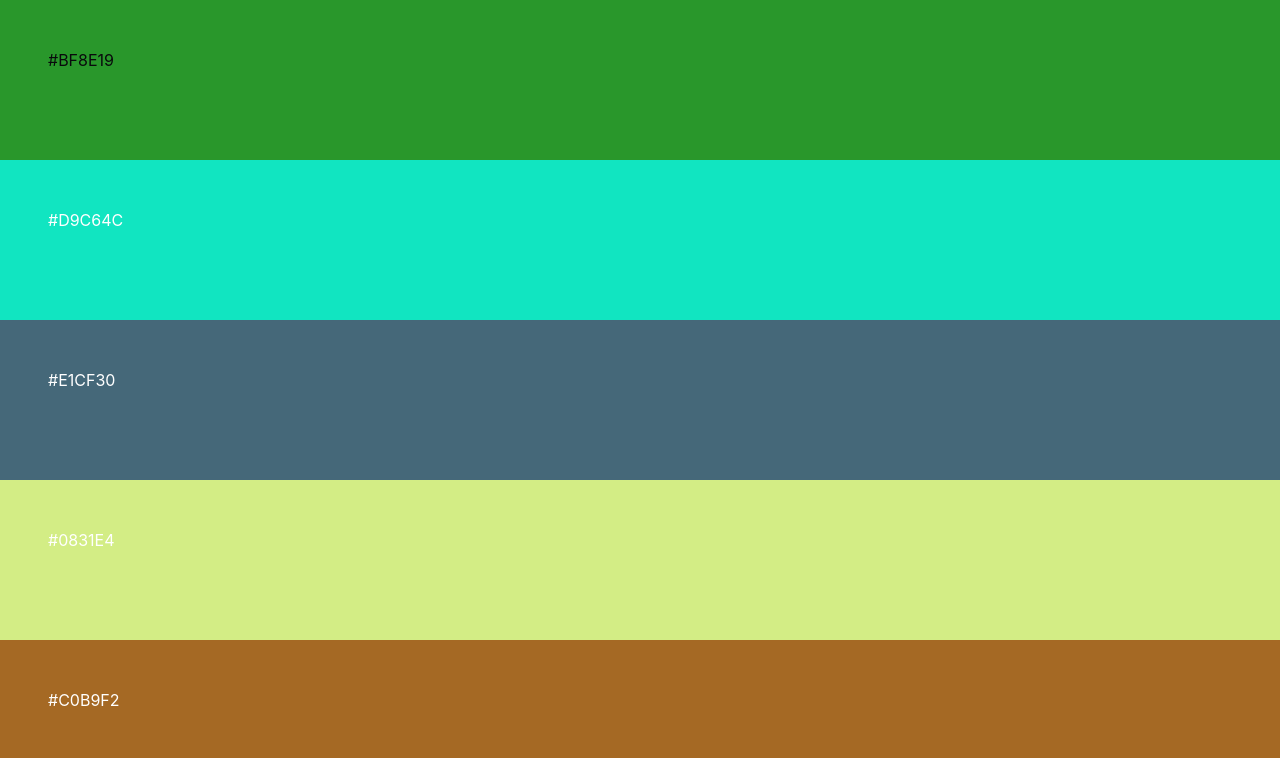
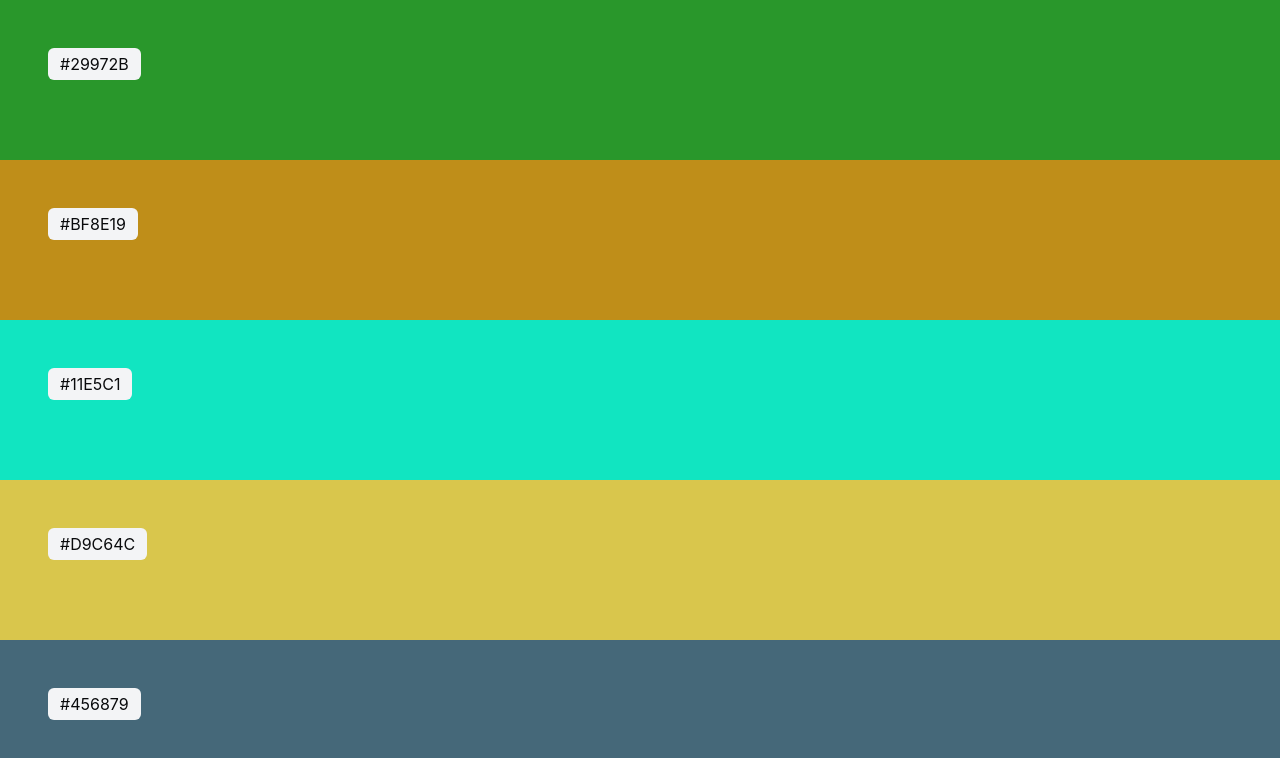
Before and after one commit to GabrielAraujo98/palette, a React (Create React App) app: page / in a window 1280 px wide. Shown: the top 758 px of the page. Built offline with nearby package versions, Linux system fonts and the light colour scheme.

Commit message:
hexadecimal tag

```diff
--- a/src/main/components/ColorSample.jsx
+++ b/src/main/components/ColorSample.jsx
@@ -2,20 +2,13 @@ import React, { Component } from 'react'
 
 export default class ColorSample extends Component {
 
-    getRandomHex() {
-        var letters = '0123456789ABCDEF'.split('');
-        var color = '#';
-        for (var i = 0; i < 6; i++) {
-            color += letters[Math.floor(Math.random() * 16)];
-        }
-        return color;
-    }
+
 
     render() {
         return (
-            <section className={`hero`} style={{backgroundColor: this.getRandomHex()}}>
+            <section className={`hero`} style={{backgroundColor: this.props.style}}>
                 <div className='hero-body'>
-                    <h1 className={`has-text-${this.props.color}`}>{this.getRandomHex()}</h1>
+                    <h1 className={`has-text-black tag is-white-ter is-medium`}>{this.props.style}</h1>
                 </div>
             </section>
         )
--- a/src/main/generator/ColorGenerator.jsx
+++ b/src/main/generator/ColorGenerator.jsx
@@ -3,14 +3,24 @@ import React, { Component } from 'react'
 import ColorSample from '../components/ColorSample'
 
 export default class ColorGenerator extends Component {
+
+    getRandomHex() {
+        var letters = '0123456789ABCDEF'.split('');
+        var color = '#';
+        for (var i = 0; i < 6; i++) {
+            color += letters[Math.floor(Math.random() * 16)];
+        }
+        return color;
+    }
+
     render() {
         return (
             <div>
-                <ColorSample color='black' hex='white-ter' />
-                <ColorSample color='white' hex='primary' />
-                <ColorSample color='white' hex='info' />
-                <ColorSample color='white' hex='link' />
-                <ColorSample color='white' hex='danger' />
+                <ColorSample color='white' style={this.getRandomHex()} />
+                <ColorSample color='white' style={this.getRandomHex()} />
+                <ColorSample color='white' style={this.getRandomHex()} />
+                <ColorSample color='white' style={this.getRandomHex()} />
+                <ColorSample color='white' style={this.getRandomHex()} />
             </div>
         )
     }
```
